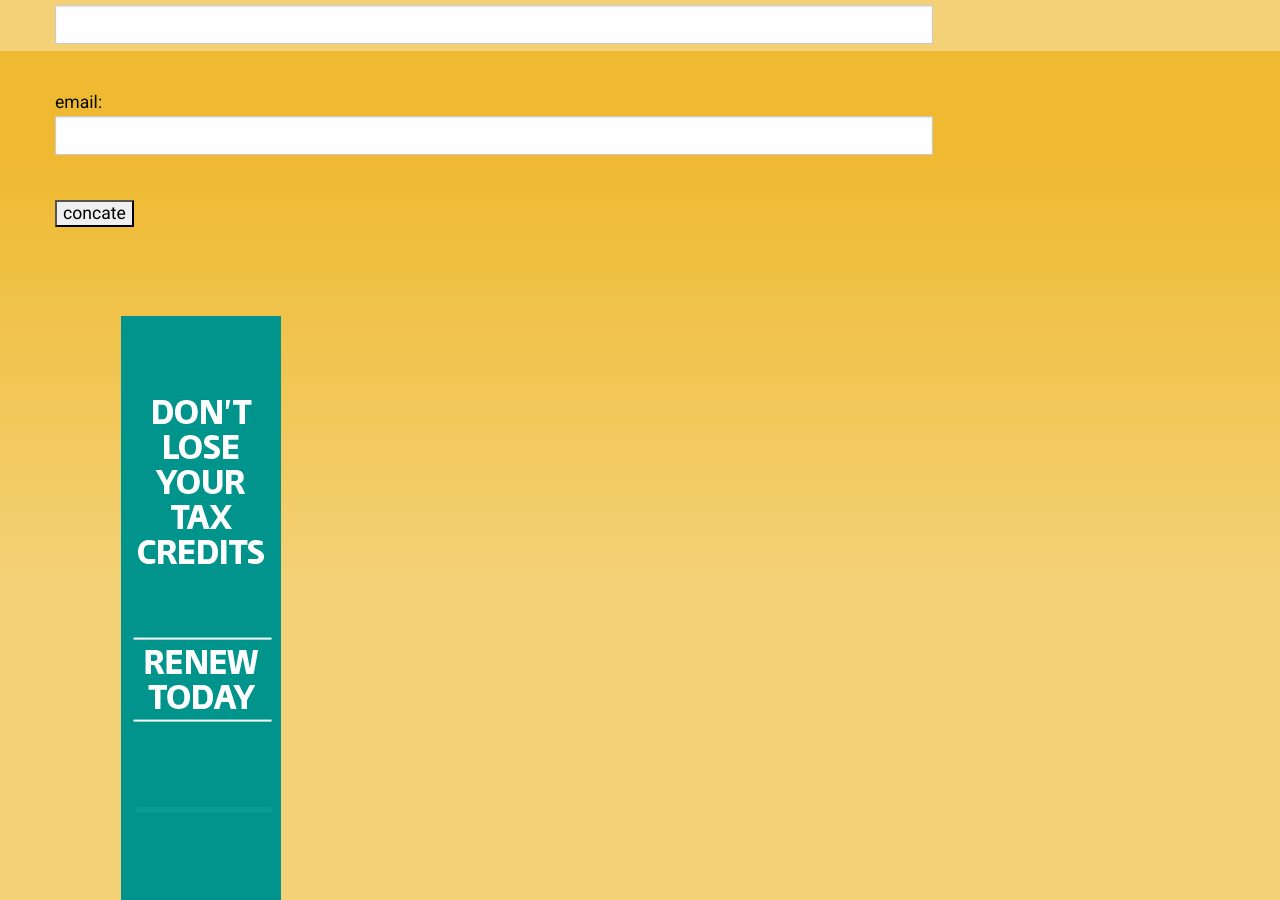
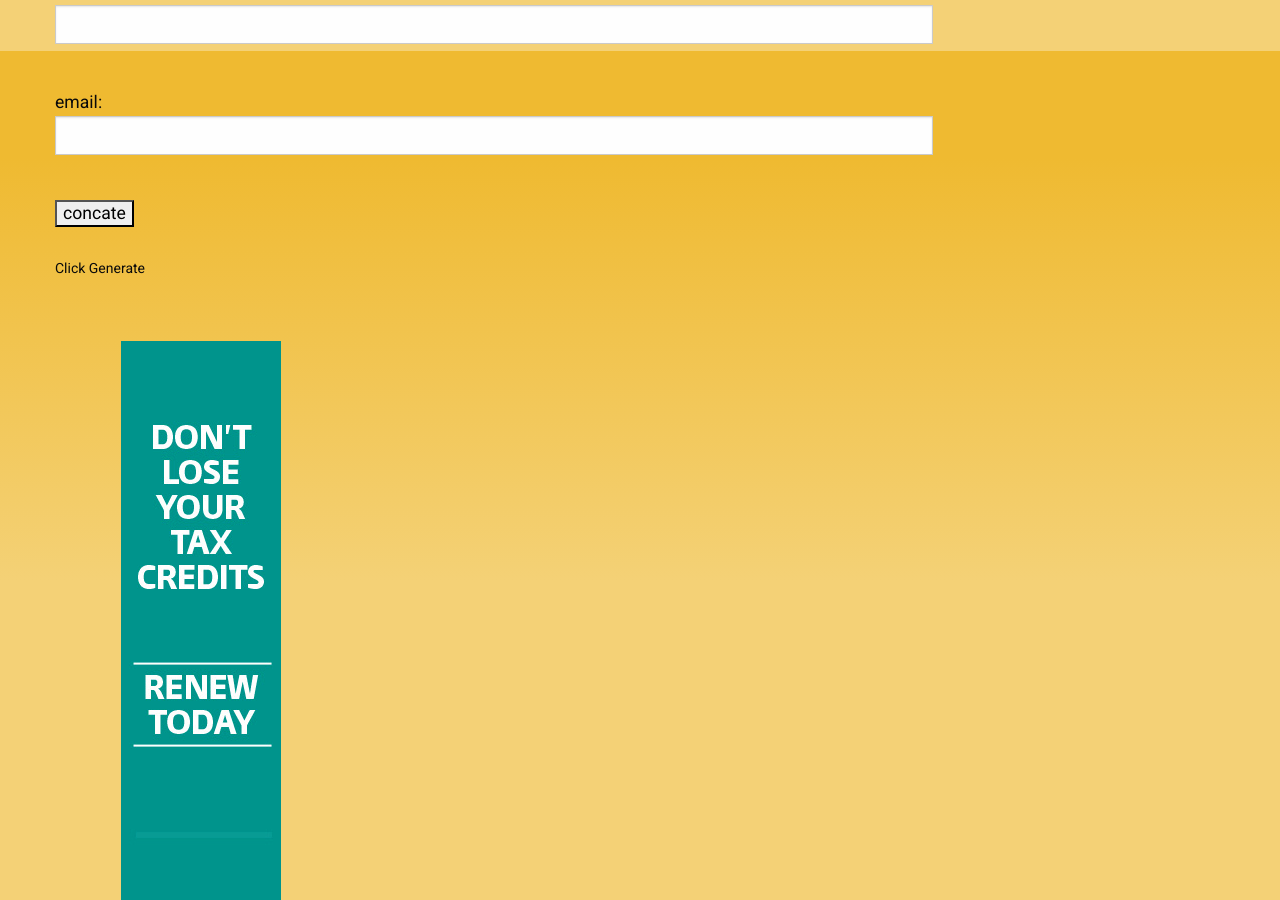
Before and after one commit to mdlister/Another-Techie-Blog, a Jekyll site: the page built from _posts/2023-01-03-Zoho-SalesIQ-URL-Generator.md, in a window 1280 px wide and 900 px high, scrolled down 849 px. Built offline with Jekyll 4.4.1, drawn with Linux system fonts in a browser that asks for light colours; comment, search, counter and statistics services are not loaded.

Commit message:
Need a label value for the script to work

```diff
--- a/_posts/2023-01-03-Zoho-SalesIQ-URL-Generator.md
+++ b/_posts/2023-01-03-Zoho-SalesIQ-URL-Generator.md
@@ -30,7 +30,7 @@
 <input type="button" id="addbutton" value="concate" onClick="addTwoStrings()">
 <br>
 <br>
-<label id="generatedurl"></label>
+<label id="generatedurl">Click Generate</label>
 <script>
 function addTwoStrings()
 {
```
